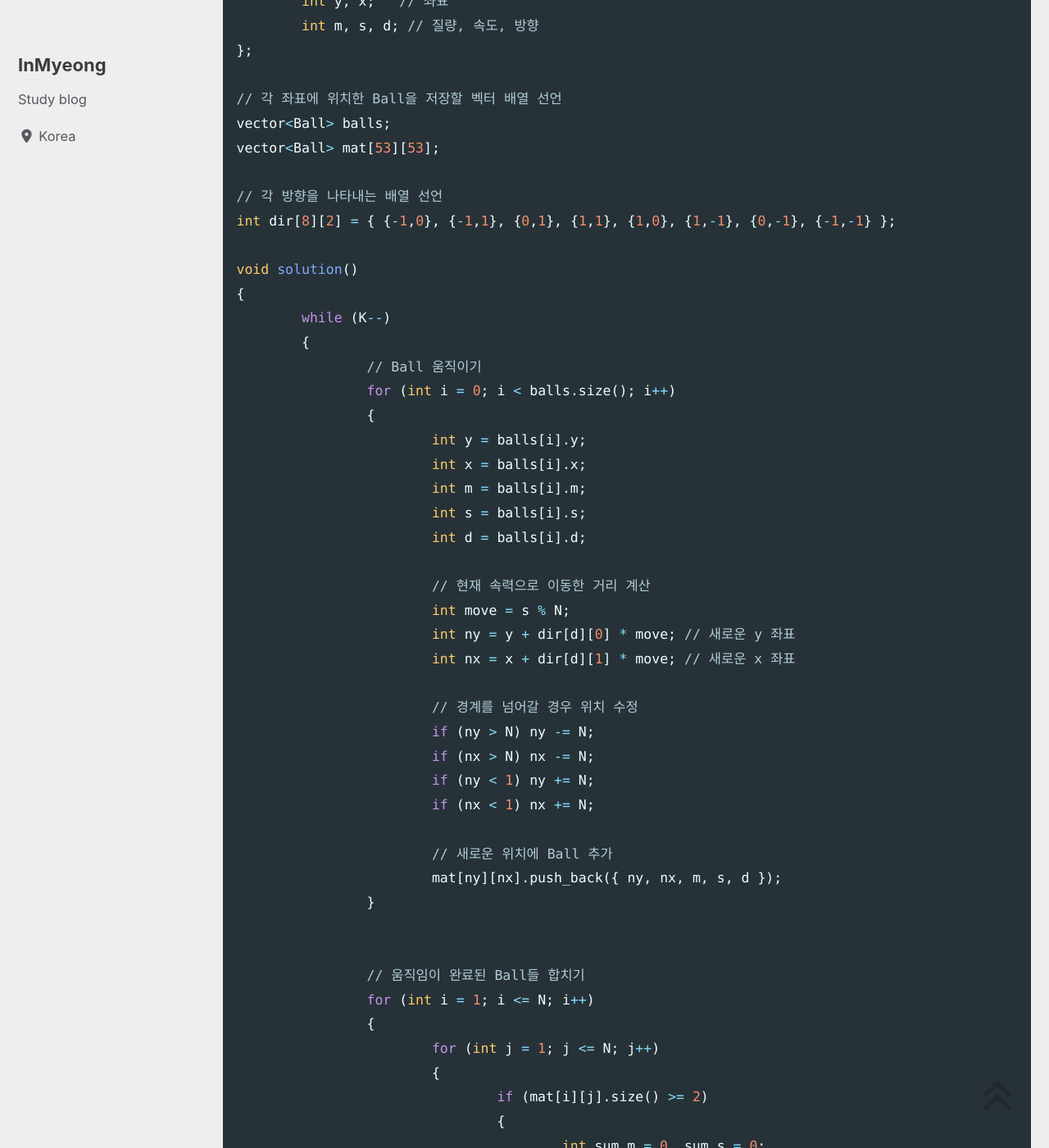
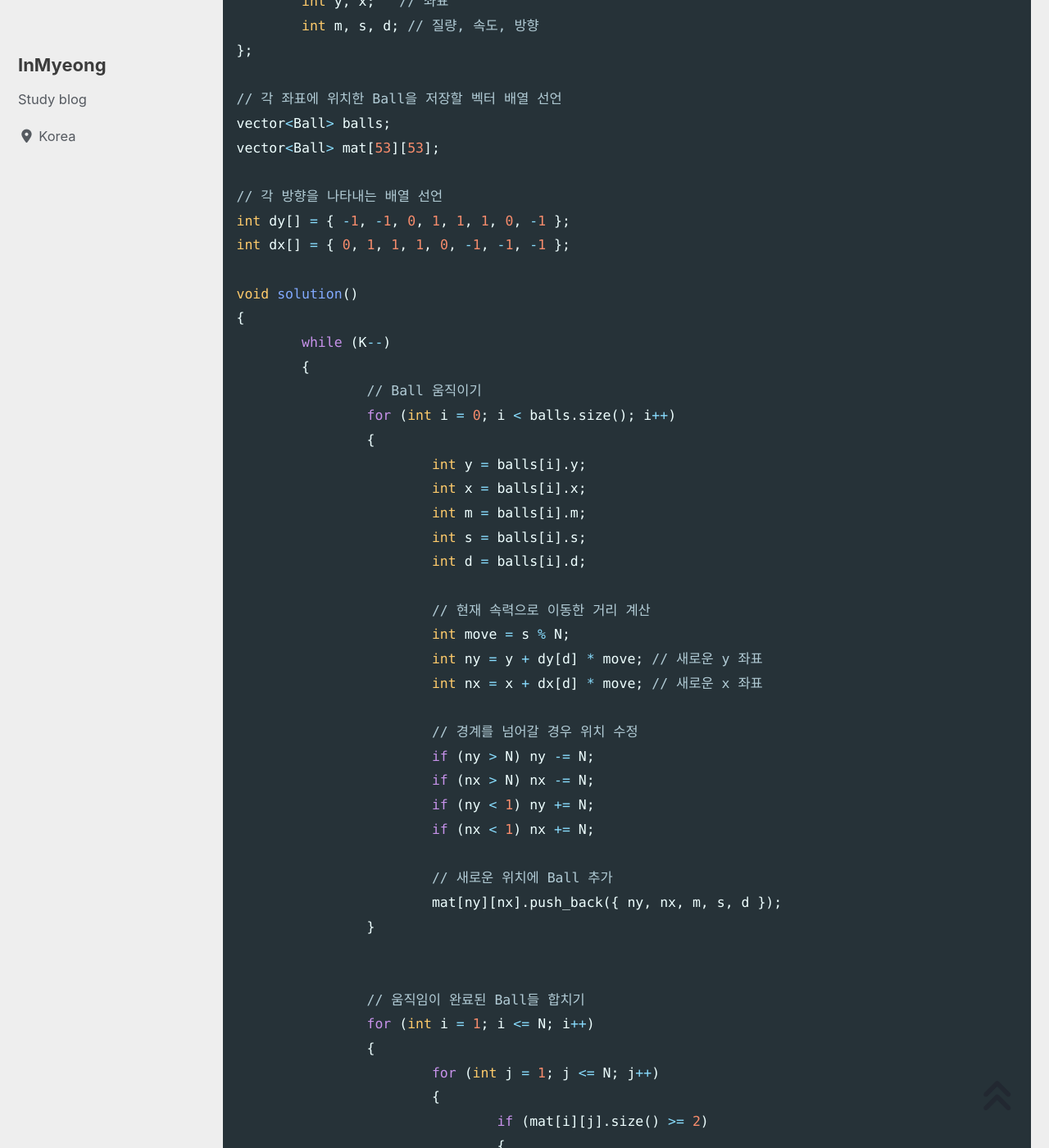
Before and after one commit to devMyeong/devMyeong.github.io, a Jekyll site: the page built from _posts/codingTest/2023-05-01-삼성기출.md, in a window 1280 px wide and 1400 px high, scrolled down 24674 px. Shown: the whole window at 82% size. Built offline with Jekyll 4.4.1, drawn with Linux system fonts in a browser that asks for light colours; cached includes are drawn as plain includes; nearby versions of some CDN libraries; some web fonts are replaced; comment, search, counter and statistics services are not loaded.

Commit message:
Chore : 수정

```diff
--- a/_posts/codingTest/2023-05-01-삼성기출.md
+++ b/_posts/codingTest/2023-05-01-삼성기출.md
@@ -801,7 +801,8 @@ vector<Ball> balls;
 vector<Ball> mat[53][53];
 
 // 각 방향을 나타내는 배열 선언
-int dir[8][2] = { {-1,0}, {-1,1}, {0,1}, {1,1}, {1,0}, {1,-1}, {0,-1}, {-1,-1} };
+int dy[] = { -1, -1, 0, 1, 1, 1, 0, -1 };
+int dx[] = { 0, 1, 1, 1, 0, -1, -1, -1 };
 
 void solution()
 {
@@ -818,8 +819,8 @@ void solution()
 
 			// 현재 속력으로 이동한 거리 계산
 			int move = s % N;
-			int ny = y + dir[d][0] * move; // 새로운 y 좌표
-			int nx = x + dir[d][1] * move; // 새로운 x 좌표
+			int ny = y + dy[d] * move; // 새로운 y 좌표
+			int nx = x + dx[d] * move; // 새로운 x 좌표
 
 			// 경계를 넘어갈 경우 위치 수정
 			if (ny > N) ny -= N;
```
